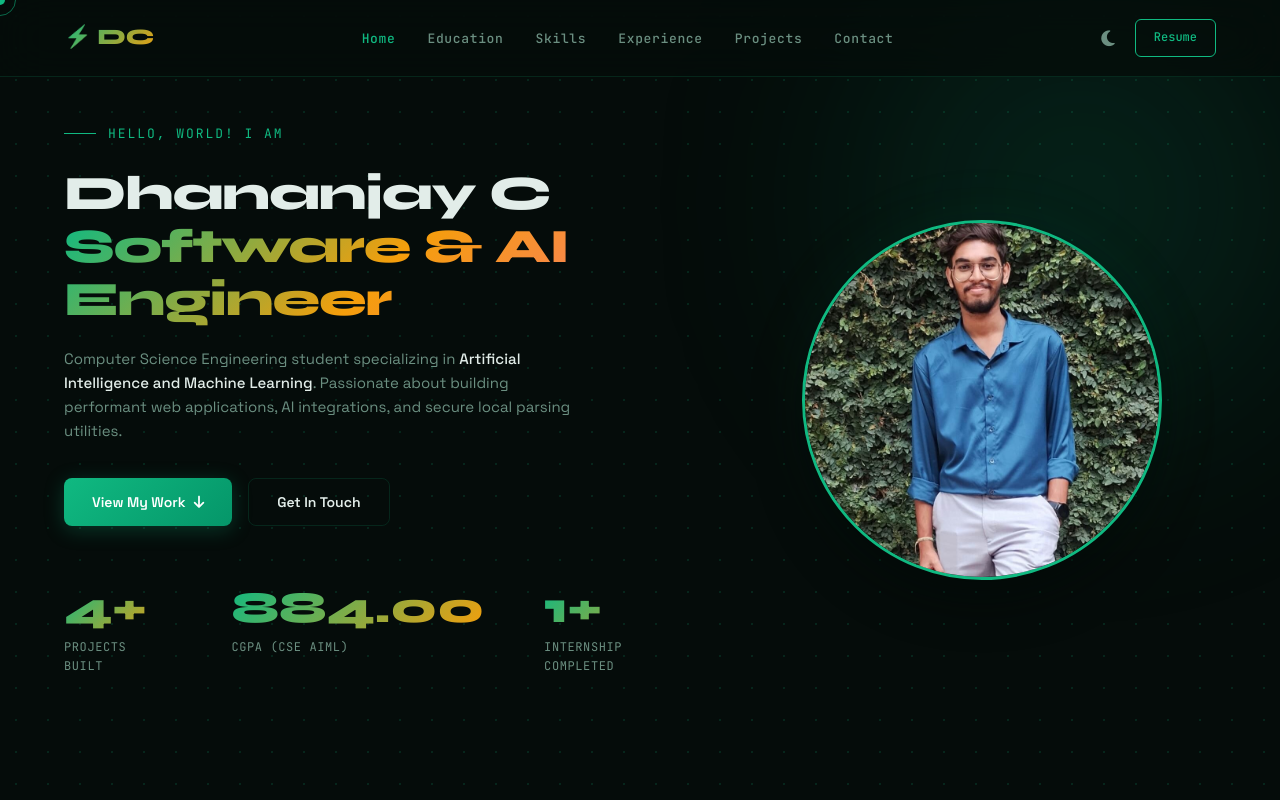
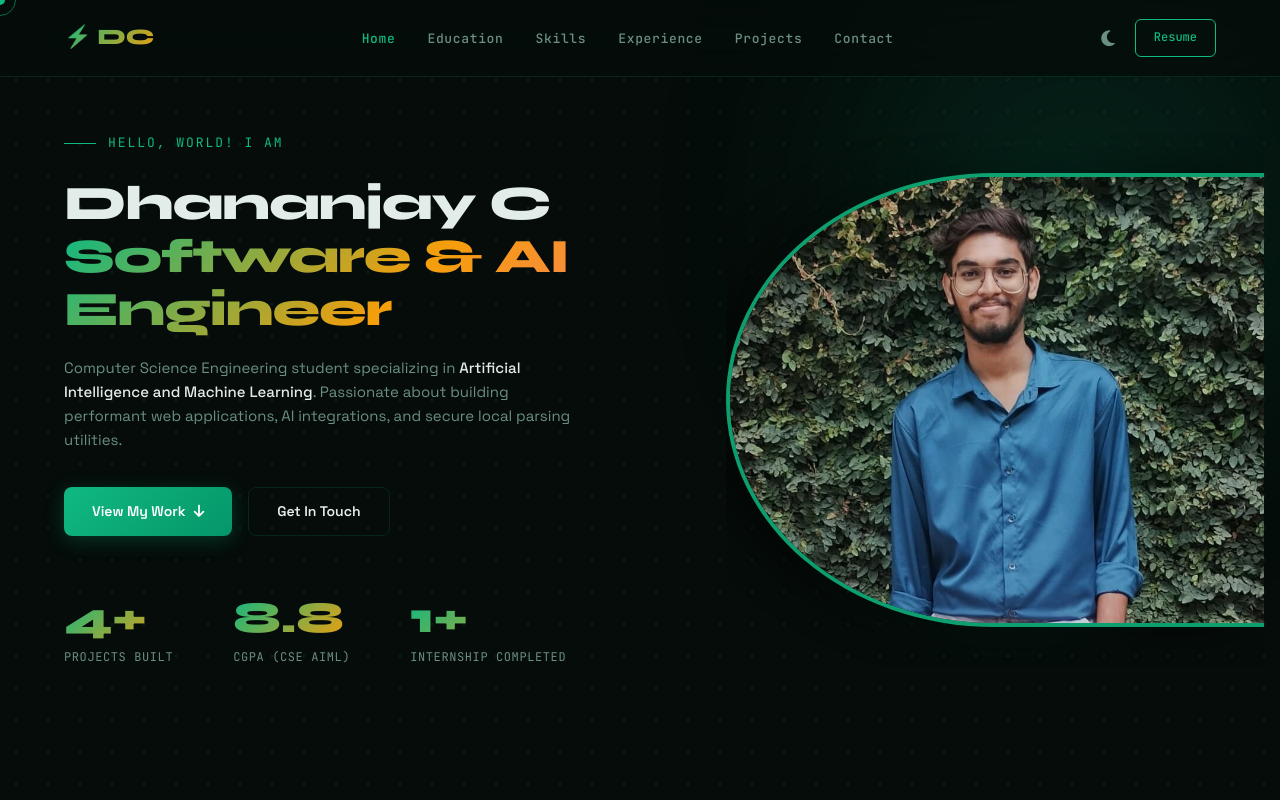
Before and after one commit to dhananjayshekar12345-del/FrontEnd-Project, a plain HTML site: page portfolio.html in a window 1280 px wide. Shown: the top 800 px of the page. Drawn offline with Linux system fonts and the light colour scheme.

Commit message:
Update portfolio: adjust CGPA to 8.8, use half-circle profile picture, add actual resume, and reduce font sizes

```diff
--- a/portfolio-styles.css
+++ b/portfolio-styles.css
@@ -254,13 +254,16 @@ body.light-theme nav {
 }
 .hero-container-grid {
   display: grid;
-  grid-template-columns: 1.15fr 0.85fr;
+  grid-template-columns: 1.25fr 0.75fr;
   gap: 50px;
   align-items: center;
   width: 100%;
+  position: relative;
 }
 .hero-content {
-  max-width: 800px;
+  max-width: 700px;
+  position: relative;
+  z-index: 2;
 }
 .hero-eyebrow {
   font-family: var(--font-mono);
@@ -378,37 +381,50 @@ body.light-theme nav {
   z-index: 1;
 }
 .hero-image-wrapper {
-  position: relative;
+  position: absolute;
+  top: 0;
+  right: -24px;
+  bottom: 0;
+  width: 42vw;
+  height: 100%;
   display: flex;
-  justify-content: center;
+  justify-content: flex-end;
   align-items: center;
   z-index: 1;
+  overflow: hidden;
+  pointer-events: none;
 }
 .hero-image-glow {
   position: absolute;
-  width: 400px;
-  height: 400px;
+  width: 500px;
+  height: 500px;
   border-radius: 50%;
   background: radial-gradient(circle, var(--accent-glow) 0%, transparent 70%);
   z-index: 0;
-  filter: blur(28px);
+  filter: blur(40px);
   pointer-events: none;
 }
 .hero-profile-img {
-  width: 360px;
-  height: 360px;
+  width: 100%;
+  height: 85%;
   object-fit: cover;
-  border-radius: 50%;
-  border: 3px solid var(--accent);
-  box-shadow: 0 20px 45px rgba(0, 0, 0, 0.5);
+  object-position: center top;
+  border-radius: 50% 0 0 50%;
+  border-left: 4px solid var(--accent);
+  border-top: 4px solid var(--accent);
+  border-bottom: 4px solid var(--accent);
+  box-shadow: -20px 0 50px rgba(0, 0, 0, 0.55);
   position: relative;
   z-index: 1;
-  transition: transform 0.3s cubic-bezier(0.175, 0.885, 0.32, 1.275), border-color 0.3s, box-shadow 0.3s;
+  opacity: 0.85;
+  pointer-events: auto;
+  transition: transform 0.4s cubic-bezier(0.165, 0.84, 0.44, 1), border-color 0.3s, opacity 0.3s, box-shadow 0.3s;
 }
 .hero-profile-img:hover {
-  transform: scale(1.03);
+  transform: scale(1.01) translateX(-5px);
   border-color: var(--accent2);
-  box-shadow: 0 20px 50px rgba(16, 185, 129, 0.25);
+  opacity: 1;
+  box-shadow: -25px 0 60px rgba(16, 185, 129, 0.25);
 }
 
 /* ── COMMON SECTION STYLE ── */
@@ -960,8 +976,19 @@ footer {
     gap: 40px;
   }
   .hero-image-wrapper {
+    position: relative;
+    right: 0;
+    width: 280px;
+    height: 280px;
+    margin: 0 auto 20px;
     order: -1;
-    margin-bottom: 20px;
+  }
+  .hero-profile-img {
+    width: 280px;
+    height: 280px;
+    border-radius: 50%;
+    border: 3px solid var(--accent);
+    box-shadow: 0 10px 30px rgba(0, 0, 0, 0.4);
   }
   .hero-eyebrow {
     justify-content: center;
--- a/portfolio.html
+++ b/portfolio.html
@@ -36,7 +36,7 @@
         <button class="theme-toggle-btn" id="themeToggle" aria-label="Toggle Theme">
           <i class="fa-solid fa-moon" id="themeIcon"></i>
         </button>
-        <a href="sample_resume.pdf" target="_blank" class="btn-resume">Resume</a>
+        <a href="resume.pdf" target="_blank" class="btn-resume">Resume</a>
         <button class="mobile-nav-toggle" id="mobileNavToggle" aria-label="Toggle Navigation Menu">
           <i class="fa-solid fa-bars"></i>
         </button>
@@ -67,7 +67,7 @@
             <span class="stat-label">Projects Built</span>
           </div>
           <div class="stat-box">
-            <span class="stat-number" data-target="884" data-decimals="2">0.00</span>
+            <span class="stat-number" data-target="8.8" data-decimals="1">0.0</span>
             <span class="stat-label">CGPA (CSE AIML)</span>
           </div>
           <div class="stat-box">
@@ -110,7 +110,7 @@
               <span class="edu-date">2024 — 2028</span>
             </div>
             <p class="edu-school">Sapthagiri NPS University, Bengaluru</p>
-            <span class="edu-badge">CGPA: 8.84</span>
+            <span class="edu-badge">CGPA: 8.8</span>
           </div>
 
           <div class="edu-card">
```
Also changed, not shown: 1 other file.
